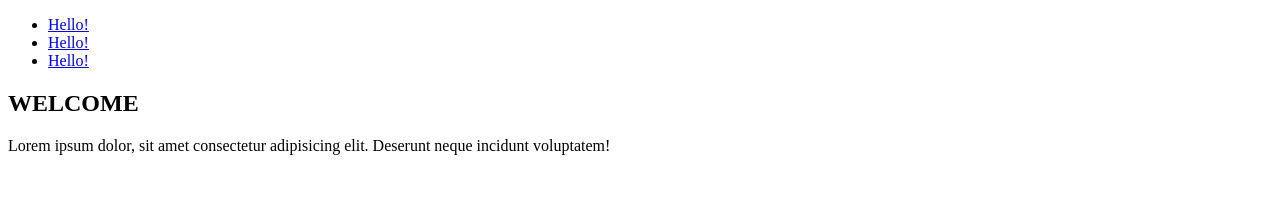
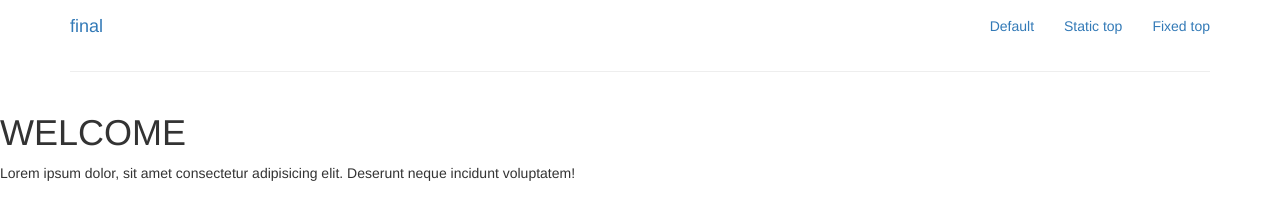
Before and after one commit to rovercode1/Final, a website: page index.html in a window 1280 px wide. Drawn offline with Linux system fonts and the light colour scheme.

Commit message:
Changed navbar and added font for navbar

```diff
--- a/index.html
+++ b/index.html
@@ -5,26 +5,51 @@
     <meta name="viewport" content="width=device-width, initial-scale=1.0">
     <meta http-equiv="X-UA-Compatible" content="ie=edge">
     <title>Final</title>
+    <link rel="stylesheet" href="styles/css/app.css">
+
+    <!--Fonts -->
+        <!--Navbar fonts-->
+    <link href="https://fonts.googleapis.com/css?family=Nunito:600" rel="stylesheet">
 </head>
 <body>
-<header clas="col-lg-4">
-    <nav>
-        <ul>
-            <li>
-                <a href="#">Hello!</a>
-            </li>
-            <li>
-                <a href="#">Hello!</a>
-            </li>
-            <li>
-                <a href="#">Hello!</a>
-            </li>
+<header class="op-header">
+
+     <!-- Static navbar -->
+<nav class="navbar">
+    <div class="container">
+        <div class="navbar-header">
+        <button type="button" class="navbar-toggle collapsed" data-toggle="collapse" data-target="#navbar" aria-expanded="false" aria-controls="navbar">
+            <span class="sr-only">Toggle navigation</span>
+            <span class="icon-bar"></span>
+            <span class="icon-bar"></span>
+            <span class="icon-bar"></span>
+        </button>
+        <a class="navbar-brand" href="#">final</a>
+        </div>
+        <ul class="nav navbar-nav navbar-right">
+            <li class="active"><a href="./">Default <span class="sr-only">(current)</span></a></li>
+            <li><a href="../navbar-static-top/">Static top</a></li>
+            <li><a href="../navbar-fixed-top/">Fixed top</a></li>
         </ul>
+    </div><!--/.nav-collapse -->
+    <div class="container">
+        <hr class="light-line">
+    </div>
+
     </nav>
     <section class="showcase">
         <h1>WELCOME</h1>
         <P>Lorem ipsum dolor, sit amet consectetur adipisicing elit. Deserunt neque incidunt voluptatem!</P>
     </section>
 </header>
+
+<!-- jQuery Version 1.11.1 -->
+<script src="bower_components/jquery/dist/jquery.js"></script>
+
+<!-- Bootstrap Core JavaScript -->
+<script src="bower_components/bootstrap-sass/assets/javascripts/bootstrap.min.js"></script>
+<!--FontAwesome  -->
+<script defer src="https://use.fontawesome.com/releases/v5.0.10/js/all.js" integrity="sha384-slN8GvtUJGnv6ca26v8EzVaR9DC58QEwsIk9q1QXdCU8Yu8ck/tL/5szYlBbqmS+" crossorigin="anonymous"></script>
+
 </body>
 </html>
```
